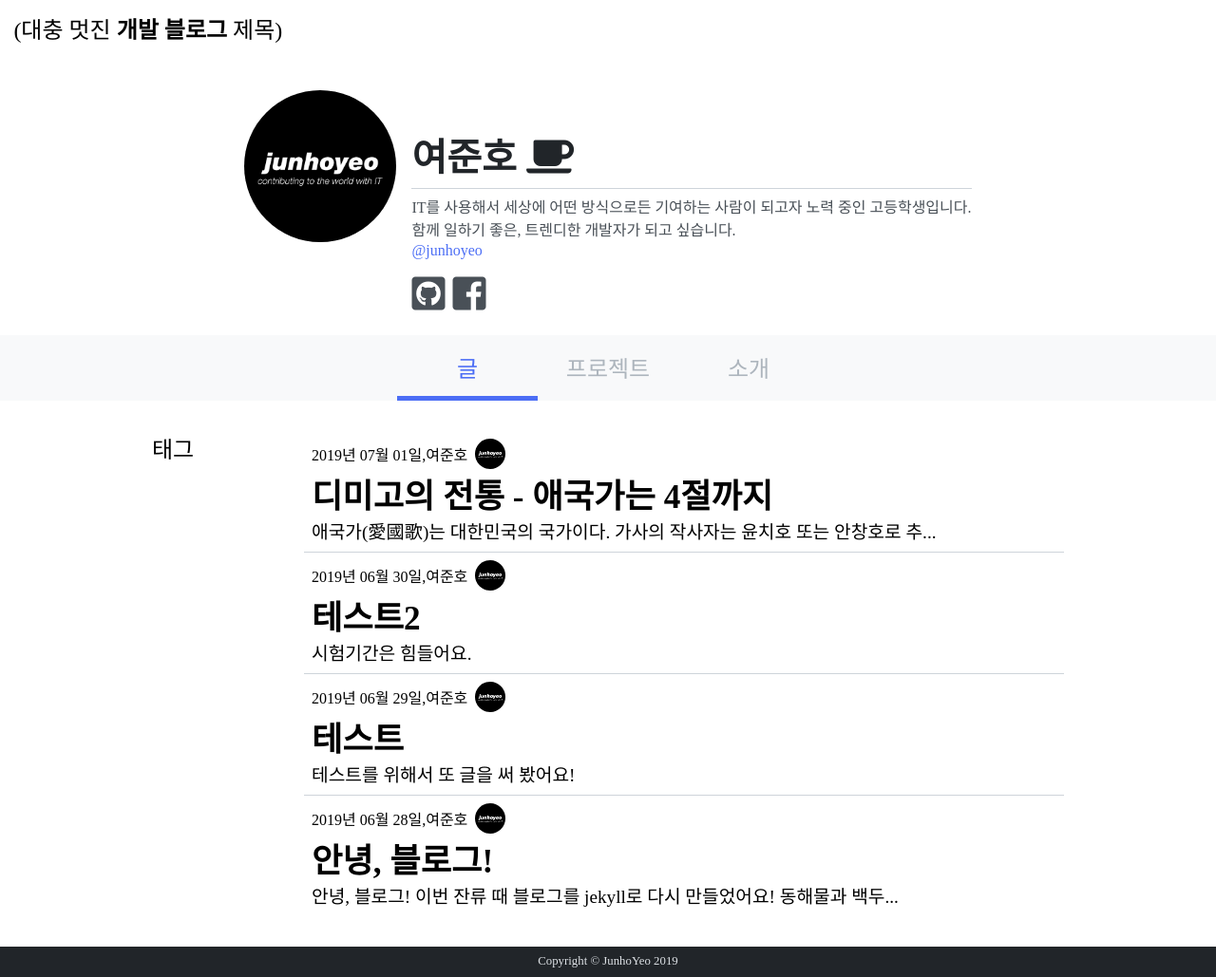
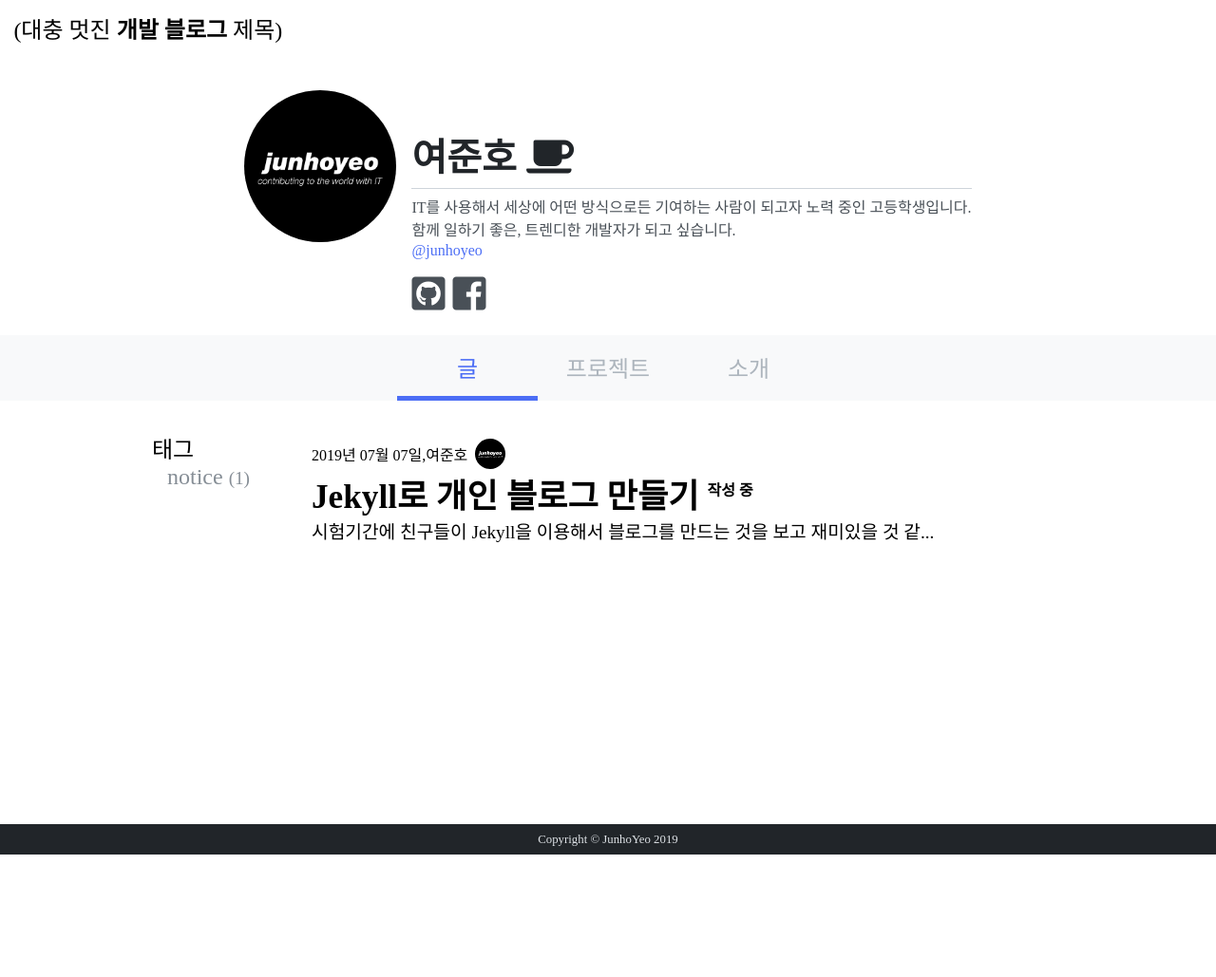
Before and after one commit to junhoyeo/blog-v1, a Jekyll site: the page built from index.html, in a window 1280 px wide. Shown: the whole page at 95% size. Built offline with Jekyll 4.4.1, drawn with Linux system fonts in a browser that asks for light colours; some web fonts are replaced; after the commit the page ends 900 px from its top, so only the background shows below that.

Commit message:
fix: remove about page slideshow

```diff
--- a/_config.yml
+++ b/_config.yml
@@ -5,7 +5,7 @@
 
 collections:
   projects:
-  tags:
+  # tags:
 
 sass:
   sass_dir: _scss
--- a/_includes/posts.html
+++ b/_includes/posts.html
@@ -22,7 +22,12 @@
           href="{{ post.url }}#post"
           class="post-item__title"
         >
-          <h1>{{ post.title }}</h1>
+          <h1>
+            {{ post.title }}
+            {% if post.on_progress %}
+              <sup class="post-item__on-progress">작성 중</sup>
+            {% endif %}
+          </h1>
         </a>
         <p class="post-item__excerpt">{{ post.excerpt | strip_html | truncate: 50 }}</p>
       </li>
--- a/_layouts/default.html
+++ b/_layouts/default.html
@@ -8,16 +8,13 @@
     <link rel="stylesheet" href="{{ base.url | prepend: site.url }}/assets/main.css">
 
     <link href="https://spoqa.github.io/spoqa-han-sans/css/SpoqaHanSans-kr.css" rel="stylesheet">
-    <link href="https://fonts.googleapis.com/css?family=Nanum+Myeongjo:400,700,800&display=swap&subset=korean" rel="stylesheet">
+    <!-- <link href="https://fonts.googleapis.com/css?family=Nanum+Myeongjo:400,700,800&display=swap&subset=korean" rel="stylesheet"> -->
     <link rel="stylesheet" href="https://use.fontawesome.com/releases/v5.7.1/css/all.css">
     <title>{{ page.title }}</title>
     <script src="{{ base.url | prepend: site.url }}/assets/scripts/lib/jquery.min.js"></script>
     <script src="{{ base.url | prepend: site.url }}/assets/scripts/lib/anime.min.js"></script>
     <script src="{{ base.url | prepend: site.url }}/assets/scripts/lib/cox.postposition.min.js"></script>
     <script src="{{ base.url | prepend: site.url }}/assets/scripts/lib/placeholderTypewriter.js"></script>
-
-    <link rel="stylesheet" href="https://cdnjs.cloudflare.com/ajax/libs/Swiper/4.5.0/css/swiper.min.css">
-    <script src="https://cdnjs.cloudflare.com/ajax/libs/Swiper/4.5.0/js/swiper.min.js"></script>
   </head>
   <body>
     {% include title.html %}
--- a/_posts/2019-06-28-hello-blog.md
+++ /dev/null
@@ -1,8 +0,0 @@
----
-layout: post
-title: 안녕, 블로그!
-tags:
-  - new
----
-
-안녕, 블로그! 이번 잔류 때 블로그를 jekyll로 다시 만들었어요! 동해물과 백두산이 마르고 닳도록. 하나님이 보우하사 우리나라 만세.
--- a/_posts/2019-06-29-test.md
+++ /dev/null
@@ -1,10 +0,0 @@
----
-layout: post
-title: 테스트
-tag:
-  - test
----
-
-테스트를 위해서 **또** 글을 써 봤어요!
-
-[Google](https://google.com)
--- a/_posts/2019-06-30-test2.md
+++ /dev/null
@@ -1,8 +0,0 @@
----
-layout: post
-title: 테스트2
-tag:
-  - test
----
-
-시험기간은 힘들어요.
--- a/_posts/2019-07-01-korean-anthem.md
+++ /dev/null
@@ -1,20 +0,0 @@
----
-layout: post
-title: 디미고의 전통 - 애국가는 4절까지
-tag:
-  - dimigo
----
-
-> 애국가(愛國歌)는 대한민국의 국가이다. 가사의 작사자는 윤치호 또는 안창호로 추정된다.
-
-동해물과 백두산이 마르고 닳도록 하느님이 보우하사 우리나라 만세.
-무궁화 삼천리 화려강산 대한 사람, 대한으로 길이 보전하세.
-
-남산 위에 저 소나무, 철갑을 두른 듯 바람서리 불변함은 우리 기상일세.
-무궁화 삼천리 화려강산 대한 사람, 대한으로 길이 보전하세.
-
-가을 하늘 공활한데 높고 구름 없이 밝은 달은 우리 가슴 일편단심일세.
-무궁화 삼천리 화려강산 대한 사람, 대한으로 길이 보전하세.
-
-이 기상과 이 맘으로 충성을 다하여 괴로우나 즐거우나 나라 사랑하세.
-무궁화 삼천리 화려강산 대한 사람, 대한으로 길이 보전하세.
--- /dev/null
+++ b/_posts/2019-07-07-my-new-blog.md
@@ -0,0 +1,21 @@
+---
+layout: post
+title: Jekyll로 개인 블로그 만들기
+on_progress: true
+tag: notice
+---
+
+시험기간에 친구들이 [Jekyll](https://jekyllrb.com/docs/)을 이용해서 블로그를 만드는 것을 보고 재미있을 것 같아 시작했습니다.
+함께 개인 블로그를 만들어 봅시다.
+
+# 뭐뭐 썼어요?
+
+## GitHub Pages
+웹 사이트에는 자기 자신을 나타내고 다른 사람들이 찾을 수 있게 하는 **도메인**과, 도메인과 연결해 내용을 호스팅할 **서버**가 필요합니다. 그렇다면 우리도 도메인을 구입하고, 서버도 마련해야 하는 걸까요? 그러기에는 돈도 시간도 없는데...
+
+하지만 GitHub 계정이 있다면 걱정할 필요가 없습니다.
+
+## Jekyll
+Jekyll은 간단하고 확장성이 좋은 정적 사이트 생성기입니다.
+
+GitHub Pages가 Jekyll을 기본으로 지원하기 때문에 마크다운으로 작성한 글을 올리는 것만으로 쉽게 자신의 페이지를 가질 수 있습니다.
--- a/_scss/blog/_about.scss
+++ b/_scss/blog/_about.scss
@@ -4,6 +4,10 @@
   margin-bottom: 4rem;
   width: 100%;
   font-size: 1.2em;
+
+  &__stacks {
+    margin-top: 0.2rem;
+  }
 
   &__content {
     p {
@@ -18,15 +22,6 @@
   }
 }
 
-.swiper-container {
-  width: 100%;
-  height: 12em;
-
-  @media (max-width: 600px) {
-    height: 22em;
-  }
-}
-
 .stacks {
   &__title {
     margin: 0;
@@ -35,7 +30,7 @@
 
   &__desc {
     margin: 0;
-    margin-bottom: 1rem;
+    margin-bottom: 0.8rem;
   }
 
   &__list {
@@ -43,7 +38,7 @@
     grid-column-gap: 0.3rem;
     grid-row-gap: 0.3rem;
     grid-template-columns: repeat(auto-fill, minmax(90px, 1fr));
-    // margin-bottom: 2rem;
+    margin-bottom: 2.5rem;
   }
 }
 
@@ -54,7 +49,7 @@
   flex-direction: column;
   align-items: center;
   justify-content: center;
-  cursor: pointer;
+  // cursor: pointer;
   background-color: white;
   border-radius: 10px;
   box-shadow: 2px 5px 32px -15px rgba(21, 19, 19, 0.2);
@@ -70,4 +65,8 @@
     width: 3rem;
     height: auto;
   }
+
+  &:hover {
+    transform: scale(1.1);
+  }
 }
--- a/_scss/blog/_post.scss
+++ b/_scss/blog/_post.scss
@@ -18,7 +18,7 @@
   }
 
   &__title, &__content {
-    font-family: 'Nanum Myeongjo', serif;
+    // font-family: 'Nanum Myeongjo', serif;
   }
 
   &__title {
--- a/_scss/blog/_posts.scss
+++ b/_scss/blog/_posts.scss
@@ -33,6 +33,10 @@
     font-size: 2.2em;
   }
 
+  &__on-progress {
+    font-size: 1rem;
+  }
+
   &__excerpt {
     margin: 0;
     font-size: 1.2em;
```
Also changed, not shown: _layouts/about.html (+1 -17 lines), 1 other file.
